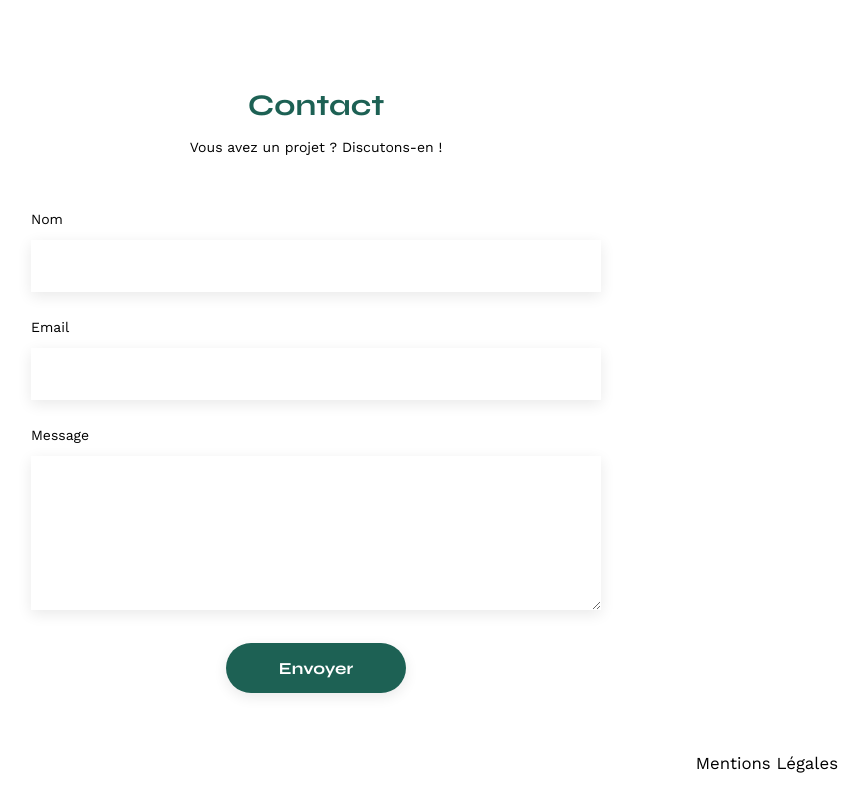
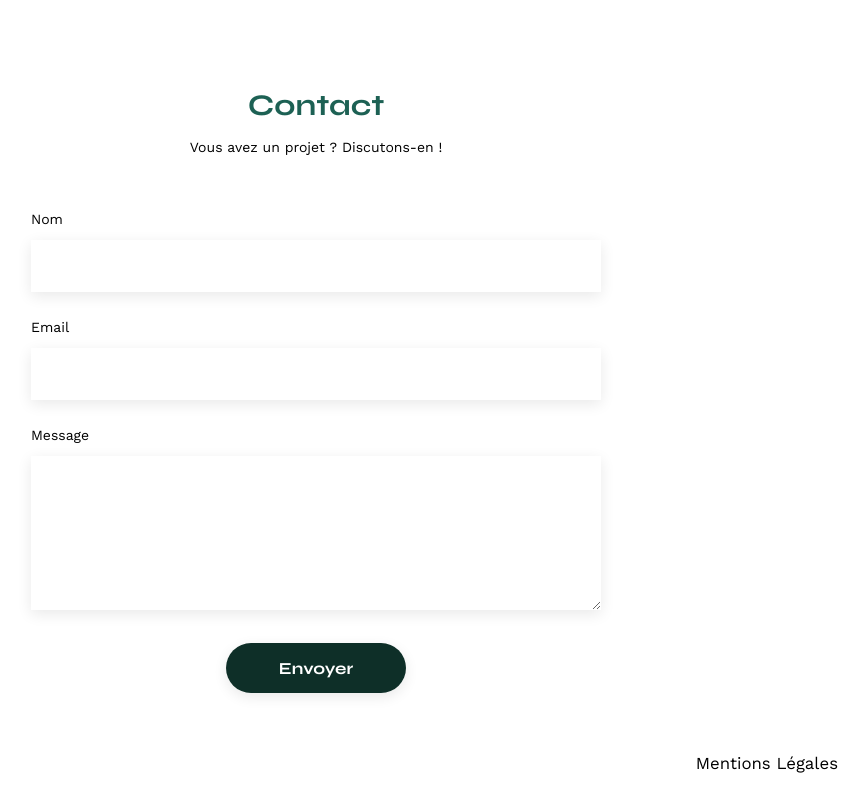
Before and after one commit to Valentin354/Portfolio-architecte-Sophie-Bluel-p6, a plain HTML site: page FrontEnd/index.html in a window 1280 px wide. In both pictures the pointer is over the input "Envoyer". Shown: the part 625-1425 px from the top of the page, without its empty margins (324-1192 px from the left). Drawn offline with nearby package versions, Linux system fonts and the light colour scheme; no server answers.

Commit message:
Changement couleur bouton envoyer

```diff
--- a/FrontEnd/assets/style.css
+++ b/FrontEnd/assets/style.css
@@ -290,6 +290,18 @@ input[type="submit"] {
   font-weight: 700;
   color: white;
   background-color: #1d6154;
+  margin: 2em auto;
+  width: 180px;
+  text-align: center;
+  border-radius: 60px;
+  cursor: pointer;
+}
+
+input[type="submit"]:hover {
+  font-family: "Syne";
+  font-weight: 700;
+  color: white;
+  background-color: #0e2f28;
   margin: 2em auto;
   width: 180px;
   text-align: center;
```
